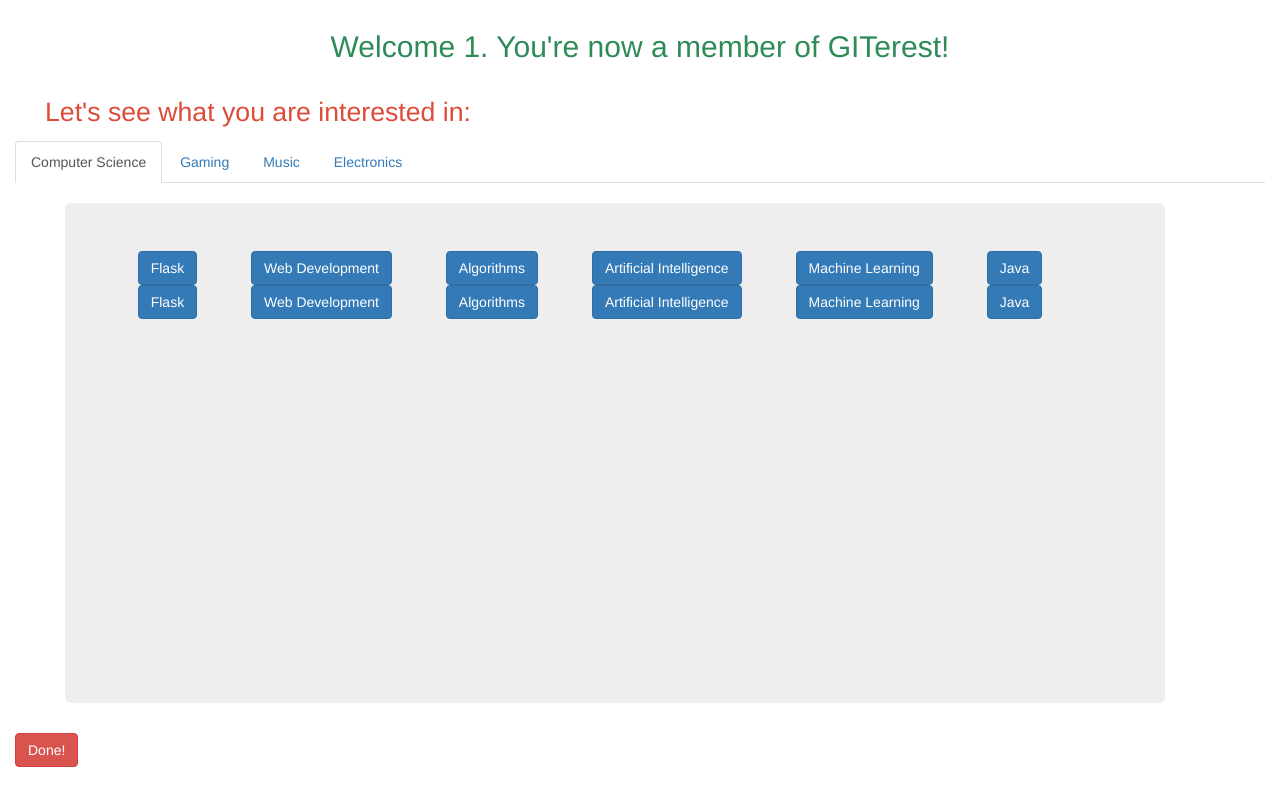
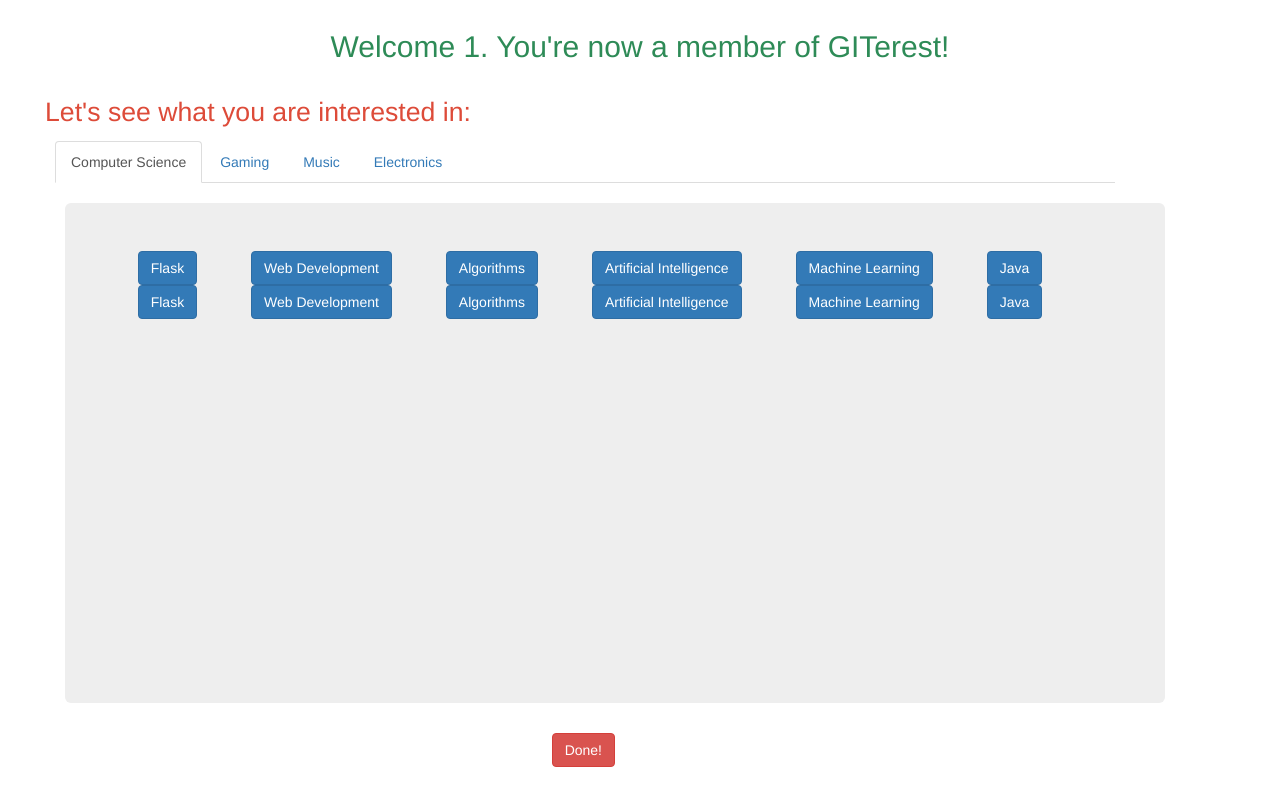
Before and after one commit to SurajKamble/First, a Flask app: page /message/1 in a window 1280 px wide. Run offline with Flask 2, Linux system fonts and the light colour scheme; data comes from the database, SQL or seed files in the repository; some libraries are stand-ins or nearby versions.

Commit message:
New changelist

```diff
--- a/static/css/logged_incss.css
+++ b/static/css/logged_incss.css
@@ -22,3 +22,16 @@ p{
     margin-right: 50px;
     color: black;
 }
+
+.bar{
+    margin-left: 40px;
+    margin-right: 150px;
+}
+
+.one{
+    float: left;
+}
+.done{
+    float: right;
+    margin: 0px 650px 20px 800px;
+}
```
